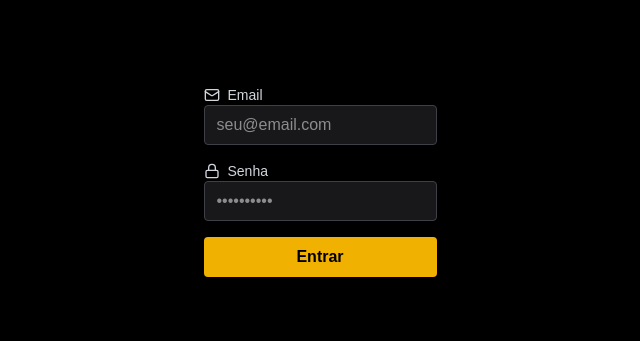
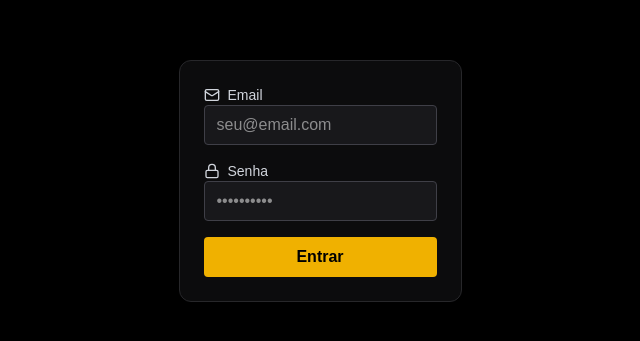
Before and after one commit to Hyzzard-A/aegis-monitor, a Next.js app: page /login in a window 1280 px wide. Shown: the part 219-560 px from the top of the page, without its empty margins (320-960 px from the left). Built offline with nearby package versions, Linux system fonts and the light colour scheme; no server answers.

Commit message:
(core): corrigido erros de build

```diff
--- a/components/auth/LoginForm.tsx
+++ b/components/auth/LoginForm.tsx
@@ -59,7 +59,7 @@ export default function LoginForm() {
   }
 
   return (
-    <form onSubmit={handleLogin} className="space-y-4">
+    <form onSubmit={handleLogin} className="space-y-4 border border-zinc-800 bg-zinc-900/50 p-6 rounded-xl">
       {errorMsg && (
         <div className="bg-red-500/10 border border-red-500 text-red-400 p-3 rounded-md text-sm">
           {errorMsg}
```
